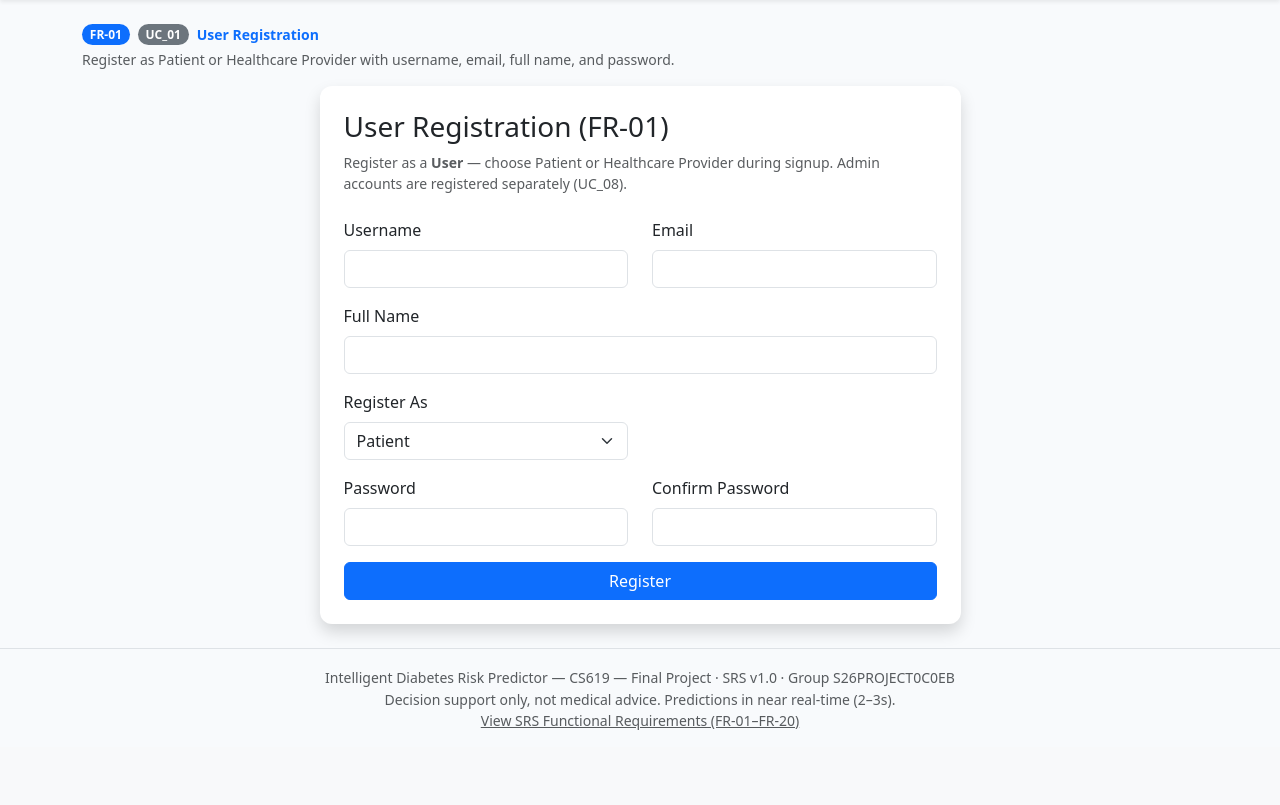
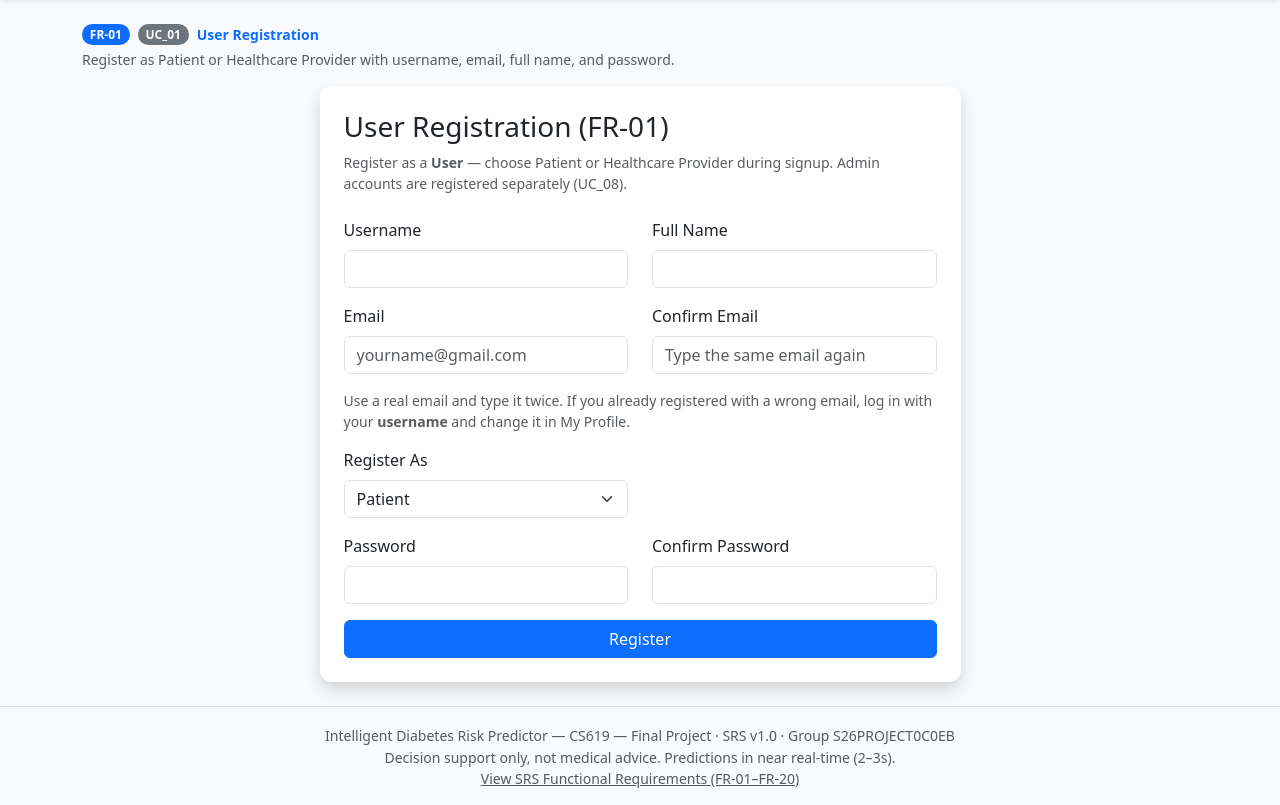
Before and after one commit to AbdullahHub992/intelligent-diabetes-risk-predictor, a Flask app: page /register in a window 1280 px wide. Shown: the part 63-868 px from the top of the page. Before the commit the page ends 793 px from the top, so only its background shows below. Run offline with Flask 3, Linux system fonts and the light colour scheme; some libraries are stand-ins or nearby versions.

Commit message:
Require a matching, real email domain at registration so typos are caught.
Co-authored-by: Cursor <cursoragent@cursor.com>

```diff
--- a/app/forms.py
+++ b/app/forms.py
@@ -4,7 +4,43 @@ from wtforms import (
     BooleanField, FloatField, IntegerField, PasswordField,
     SelectField, StringField, SubmitField, TextAreaField,
 )
-from wtforms.validators import DataRequired, Email, EqualTo, InputRequired, Length, NumberRange, Optional, URL
+from wtforms.validators import DataRequired, Email, EqualTo, InputRequired, Length, NumberRange, Optional, URL, ValidationError
+
+import socket
+
+
+BLOCKED_EMAIL_DOMAINS = {
+    "example.com", "example.net", "example.org", "test.com", "localhost",
+    "invalid", "mailinator.com", "tempmail.com",
+}
+
+
+class EmailDomainReachable:
+    """Reject emails whose domain has no DNS record."""
+
+    def __init__(self, message=None):
+        self.message = message or (
+            "That email domain could not be found. Enter a real address such as your Gmail or university email."
+        )
+
+    def __call__(self, form, field):
+        email = (field.data or "").strip().lower()
+        if "@" not in email:
+            raise ValidationError(self.message)
+        domain = email.rsplit("@", 1)[-1]
+        if not domain or "." not in domain or domain in BLOCKED_EMAIL_DOMAINS:
+            raise ValidationError(self.message)
+        previous_timeout = socket.getdefaulttimeout()
+        try:
+            socket.setdefaulttimeout(3)
+            socket.getaddrinfo(domain, None)
+        except OSError:
+            raise ValidationError(self.message)
+        finally:
+            socket.setdefaulttimeout(previous_timeout)
+
+
+REAL_EMAIL = [DataRequired(), Email(), EmailDomainReachable()]
 
 
 class LoginForm(FlaskForm):
@@ -17,7 +53,7 @@ class LoginForm(FlaskForm):
 class ProfileSettingsForm(FlaskForm):
     full_name = StringField("Full Name", validators=[DataRequired(), Length(max=120)])
     username = StringField("Username", validators=[DataRequired(), Length(min=3, max=80)])
-    email = StringField("Email", validators=[DataRequired(), Email()])
+    email = StringField("Email", validators=REAL_EMAIL)
     phone = StringField("Phone", validators=[Optional(), Length(max=30)])
     address = StringField("Address", validators=[Optional(), Length(max=255)])
     baseline_height_cm = FloatField("Baseline Height (cm)", validators=[Optional(), NumberRange(min=50, max=250)])
@@ -59,7 +95,11 @@ class ChangePasswordForm(FlaskForm):
 
 class RegisterForm(FlaskForm):
     username = StringField("Username", validators=[DataRequired(), Length(min=3, max=80)])
-    email = StringField("Email", validators=[DataRequired(), Email()])
+    email = StringField("Email", validators=REAL_EMAIL)
+    confirm_email = StringField(
+        "Confirm Email",
+        validators=[DataRequired(), EqualTo("email", message="Email addresses must match")],
+    )
     full_name = StringField("Full Name", validators=[DataRequired(), Length(max=120)])
     role = SelectField(
         "Register As",
@@ -103,7 +143,11 @@ class ForgotPasswordEmailForm(FlaskForm):
 
 class AdminRegisterForm(FlaskForm):
     username = StringField("Username", validators=[DataRequired(), Length(min=3, max=80)])
-    email = StringField("Email", validators=[DataRequired(), Email()])
+    email = StringField("Email", validators=REAL_EMAIL)
+    confirm_email = StringField(
+        "Confirm Email",
+        validators=[DataRequired(), EqualTo("email", message="Email addresses must match")],
+    )
     full_name = StringField("Full Name", validators=[DataRequired(), Length(max=120)])
     password = PasswordField("Password", validators=[DataRequired(), Length(min=8)])
     confirm_password = PasswordField(
@@ -115,7 +159,7 @@ class AdminRegisterForm(FlaskForm):
 
 class CreateUserForm(FlaskForm):
     username = StringField("Username", validators=[DataRequired(), Length(min=3, max=80)])
-    email = StringField("Email", validators=[DataRequired(), Email()])
+    email = StringField("Email", validators=REAL_EMAIL)
     full_name = StringField("Full Name", validators=[DataRequired(), Length(max=120)])
     role = SelectField("Role", choices=[
         ("patient", "User (Patient)"),
@@ -284,7 +328,7 @@ class FeedbackForm(FlaskForm):
 
 class UserEditForm(FlaskForm):
     full_name = StringField("Full Name", validators=[DataRequired(), Length(max=120)])
-    email = StringField("Email", validators=[DataRequired(), Email()])
+    email = StringField("Email", validators=REAL_EMAIL)
     role = SelectField("Role", choices=[
         ("patient", "User (Patient)"),
         ("provider", "User (Healthcare Provider)"),
--- a/app/templates/profile_settings.html
+++ b/app/templates/profile_settings.html
@@ -19,7 +19,11 @@
                         <div class="col-md-6 mb-3">{{ form.username.label(class="form-label fw-semibold") }}{{ form.username(class="form-control") }}</div>
                     </div>
                     <div class="row">
-                        <div class="col-md-6 mb-3">{{ form.email.label(class="form-label fw-semibold") }}{{ form.email(class="form-control") }}</div>
+                        <div class="col-md-6 mb-3">
+                            {{ form.email.label(class="form-label fw-semibold") }}{{ form.email(class="form-control") }}
+                            {% if form.email.errors %}<div class="text-danger small mt-1">{{ form.email.errors[0] }}</div>{% endif %}
+                            <div class="form-text">If this was typed wrong at registration, correct it here and save.</div>
+                        </div>
                         <div class="col-md-6 mb-3">{{ form.phone.label(class="form-label fw-semibold") }}{{ form.phone(class="form-control") }}</div>
                     </div>
                     <div class="mb-3">{{ form.address.label(class="form-label fw-semibold") }}{{ form.address(class="form-control") }}</div>
--- a/app/templates/register.html
+++ b/app/templates/register.html
@@ -15,10 +15,26 @@
                 <form method="POST" id="registerForm">
                     {{ form.hidden_tag() }}
                     <div class="row">
-                        <div class="col-md-6 mb-3">{{ form.username.label(class="form-label") }}{{ form.username(class="form-control") }}</div>
-                        <div class="col-md-6 mb-3">{{ form.email.label(class="form-label") }}{{ form.email(class="form-control") }}</div>
+                        <div class="col-md-6 mb-3">
+                            {{ form.username.label(class="form-label") }}{{ form.username(class="form-control") }}
+                            {% if form.username.errors %}<div class="text-danger small mt-1">{{ form.username.errors[0] }}</div>{% endif %}
+                        </div>
+                        <div class="col-md-6 mb-3">
+                            {{ form.full_name.label(class="form-label") }}{{ form.full_name(class="form-control") }}
+                            {% if form.full_name.errors %}<div class="text-danger small mt-1">{{ form.full_name.errors[0] }}</div>{% endif %}
+                        </div>
                     </div>
-                    <div class="mb-3">{{ form.full_name.label(class="form-label") }}{{ form.full_name(class="form-control") }}</div>
+                    <div class="row">
+                        <div class="col-md-6 mb-3">
+                            {{ form.email.label(class="form-label") }}{{ form.email(class="form-control", placeholder="yourname@gmail.com") }}
+                            {% if form.email.errors %}<div class="text-danger small mt-1">{{ form.email.errors[0] }}</div>{% endif %}
+                        </div>
+                        <div class="col-md-6 mb-3">
+                            {{ form.confirm_email.label(class="form-label") }}{{ form.confirm_email(class="form-control", placeholder="Type the same email again") }}
+                            {% if form.confirm_email.errors %}<div class="text-danger small mt-1">{{ form.confirm_email.errors[0] }}</div>{% endif %}
+                        </div>
+                    </div>
+                    <p class="small text-muted">Use a real email and type it twice. If you already registered with a wrong email, log in with your <strong>username</strong> and change it in My Profile.</p>
                     <div class="row">
                         <div class="col-md-6 mb-3">{{ form.role.label(class="form-label") }}{{ form.role(class="form-select", id="roleSelect") }}</div>
                         <div class="col-md-6 mb-3" id="credentialsField">
@@ -27,8 +43,14 @@
                         </div>
                     </div>
                     <div class="row">
-                        <div class="col-md-6 mb-3">{{ form.password.label(class="form-label") }}{{ form.password(class="form-control") }}</div>
-                        <div class="col-md-6 mb-3">{{ form.confirm_password.label(class="form-label") }}{{ form.confirm_password(class="form-control") }}</div>
+                        <div class="col-md-6 mb-3">
+                            {{ form.password.label(class="form-label") }}{{ form.password(class="form-control") }}
+                            {% if form.password.errors %}<div class="text-danger small mt-1">{{ form.password.errors[0] }}</div>{% endif %}
+                        </div>
+                        <div class="col-md-6 mb-3">
+                            {{ form.confirm_password.label(class="form-label") }}{{ form.confirm_password(class="form-control") }}
+                            {% if form.confirm_password.errors %}<div class="text-danger small mt-1">{{ form.confirm_password.errors[0] }}</div>{% endif %}
+                        </div>
                     </div>
                     {{ form.submit(class="btn btn-primary w-100") }}
                 </form>
```
Also changed, not shown: app/templates/admin_register.html (+8 -1 lines).
